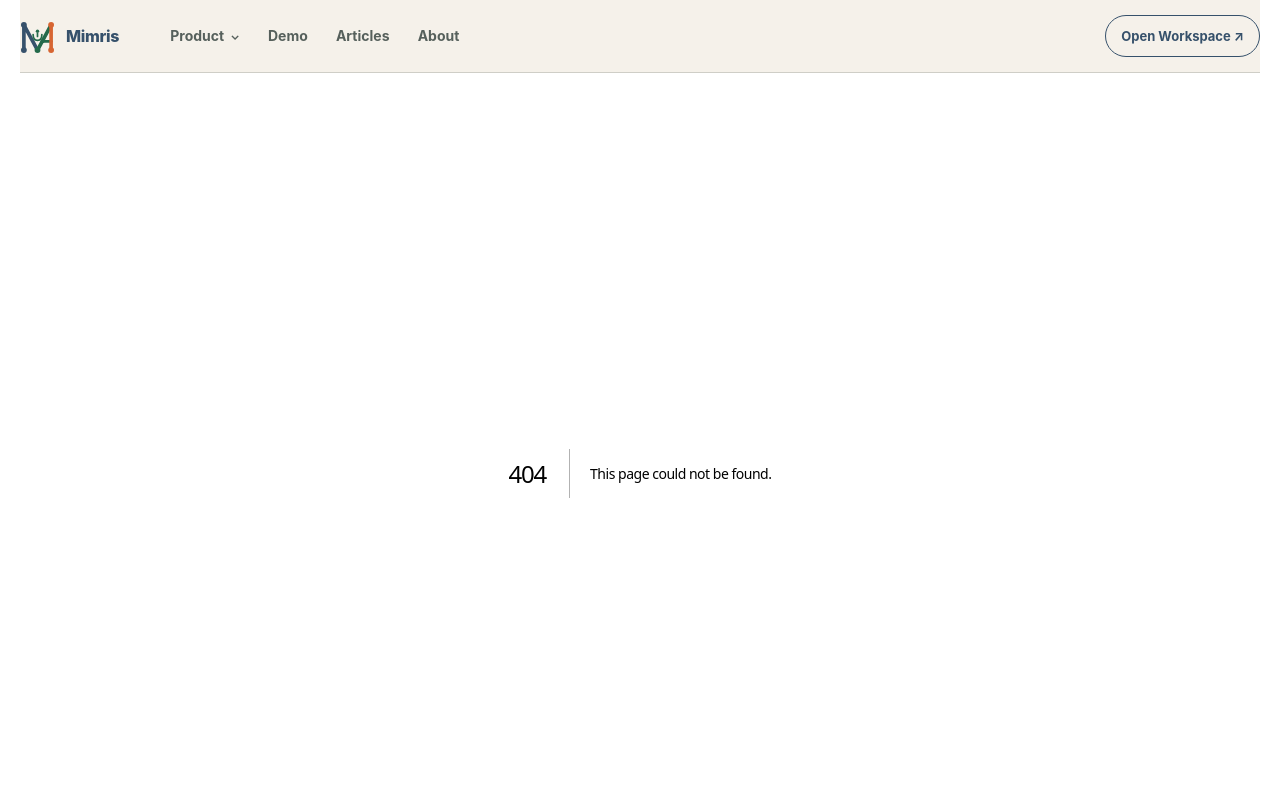
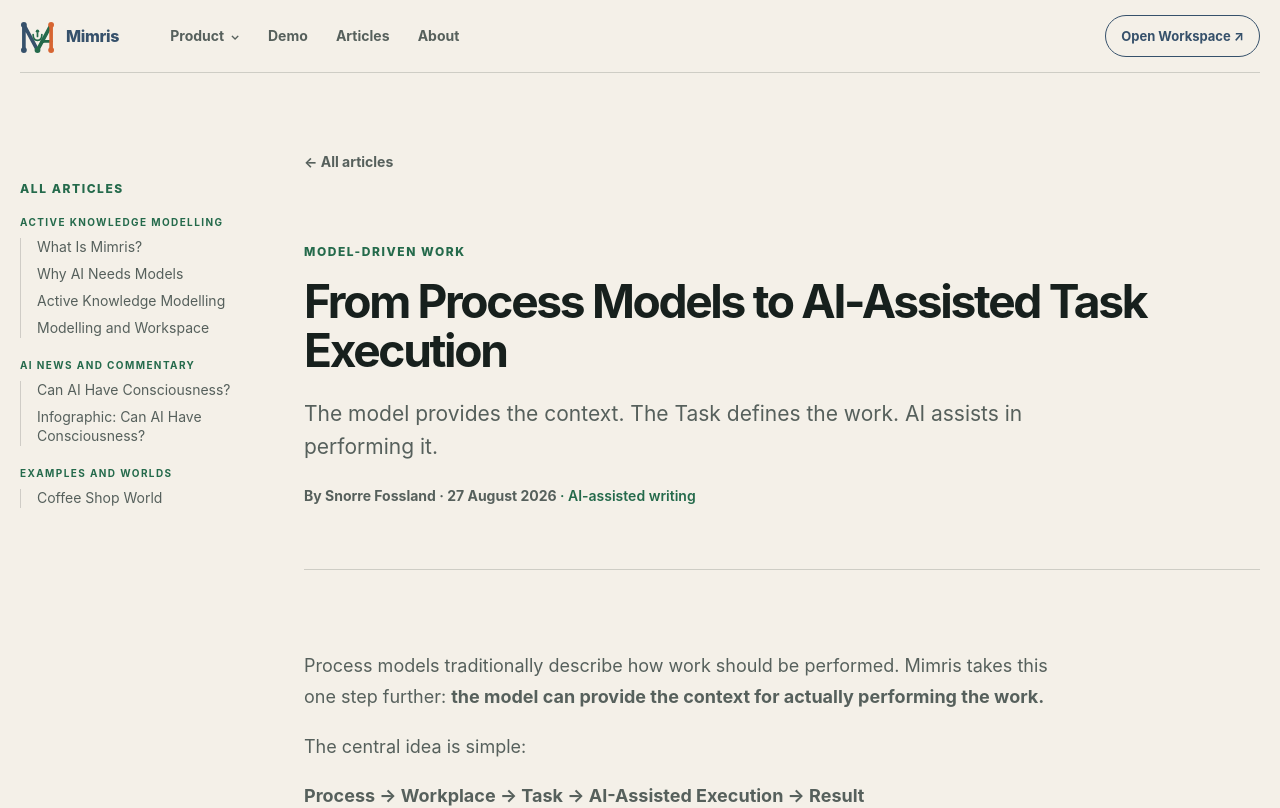
Before and after one commit to Mimris/mimris-site, a Next.js app: page /articles/ai-assisted-task-execution in a window 1280 px wide. Before the commit this address had no page. Shown: the top 808 px of the page. Built offline with nearby package versions, Linux system fonts and the light colour scheme.

Commit message:
Add task execution article page

```diff
--- /dev/null
+++ b/app/articles/ai-assisted-task-execution/page.tsx
@@ -0,0 +1,26 @@
+import type { Metadata } from "next";
+import Link from "next/link";
+import { ArticleByline, ArticleLayout, ArticleMarkdown, AiDisclosure } from "@/app/_components/article-markdown";
+
+export const metadata: Metadata = {
+  title: "From Process Models to AI-Assisted Task Execution",
+  description:
+    "How Mimris turns model-grounded tasks into a generic AI-assisted execution pattern for documents, models, analysis, reviews, and other work.",
+  alternates: { canonical: "/articles/ai-assisted-task-execution" },
+};
+
+export default function AiAssistedTaskExecutionArticle() {
+  return (
+    <ArticleLayout currentPath="/articles/ai-assisted-task-execution">
+      <header className="article-hero longform-article">
+        <Link className="article-back" href="/articles">← All articles</Link>
+        <p className="eyebrow">Model-driven work</p>
+        <h1>From Process Models to AI-Assisted Task Execution</h1>
+        <p className="hero-lead">The model provides the context. The Task defines the work. AI assists in performing it.</p>
+        <ArticleByline date="27 August 2026" />
+      </header>
+      <ArticleMarkdown file="ai-assisted-task-execution.md" />
+      <AiDisclosure />
+    </ArticleLayout>
+  );
+}
```
